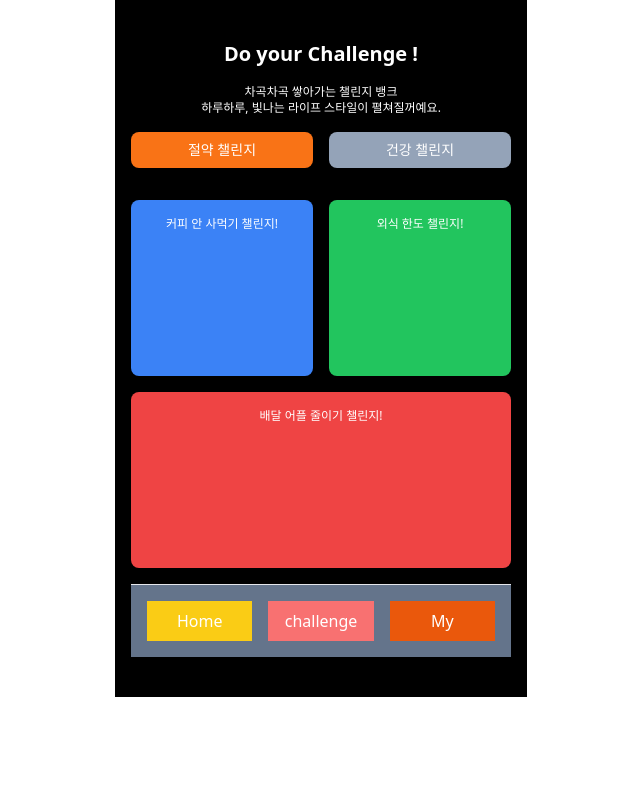
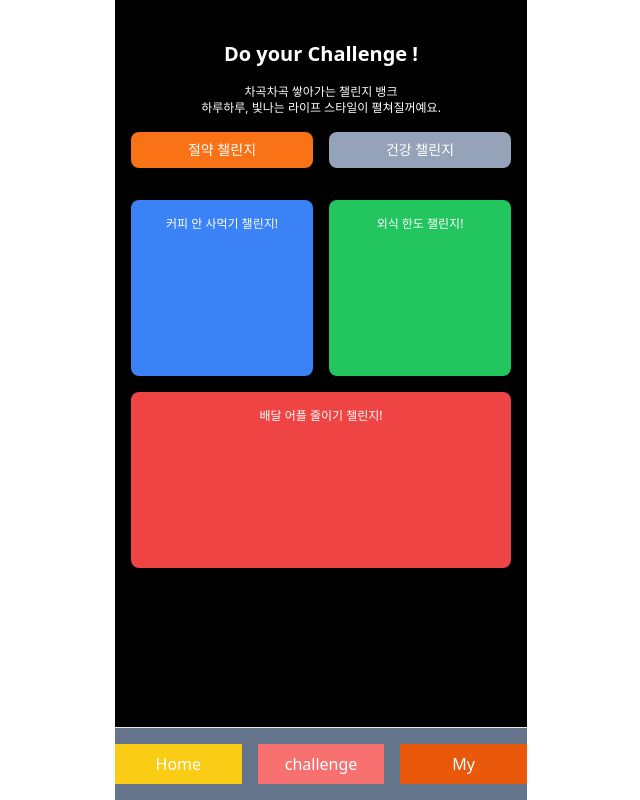
Before and after one commit to taehyeon0412/challenge_bank, a React (Create React App) app: page / in a window 1280 px wide. Shown: the whole page, without its empty margins (319-959 px from the left). Built offline with nearby package versions, Linux system fonts and the light colour scheme.

Commit message:
메인페이지(2)
네비게이션바 수정

```diff
--- a/package.json
+++ b/package.json
@@ -14,7 +14,7 @@
     "react-dom": "^18.2.0",
     "react-query": "^3.39.3",
     "react-router-dom": "^6.21.3",
-    "react-scripts": "5.0.1",
+    "react-scripts": "^5.0.1",
     "typescript": "^4.9.5",
     "web-vitals": "^2.1.4"
   },
--- a/src/Pages/MainPage.tsx
+++ b/src/Pages/MainPage.tsx
@@ -37,11 +37,12 @@ function MainPage() {
       {/* 챌린지 개별 선택 부분 */}
       {/* 145 190 */}
 
-      <div className="bg-slate-500 py-4 px-4 border-t grid grid-cols-3 justify-center items-center text-center gap-4">
+      <div className="fixed inset-x-0 mx-auto bottom-0 w-full max-w-[412px] bg-slate-500 py-4 border-t grid grid-cols-3 justify-center items-center text-center gap-4">
         <div className="py-2 bg-yellow-400">Home</div>
         <div className="py-2 bg-red-400">challenge</div>
         <div className="py-2 bg-orange-600">My</div>
       </div>
+
       {/* 하단 네비게이션 */}
     </div>
   );
--- a/src/index.tsx
+++ b/src/index.tsx
@@ -12,7 +12,7 @@ const root = ReactDOM.createRoot(
 root.render(
   <React.StrictMode>
     <QueryClientProvider client={queryClient}>
-      <div className="w-full max-w-[412px] mx-auto bg-black text-white">
+      <div className="w-full max-w-[412px] mx-auto h-screen bg-black text-white">
         <App />
       </div>
     </QueryClientProvider>
--- a/tailwind.config.js
+++ b/tailwind.config.js
@@ -5,4 +5,5 @@ module.exports = {
     extend: {},
   },
   plugins: [],
+  darkMode: "class",
 };
```
Also changed, not shown: 1 other file (tests, documents, lock files or other folders).
